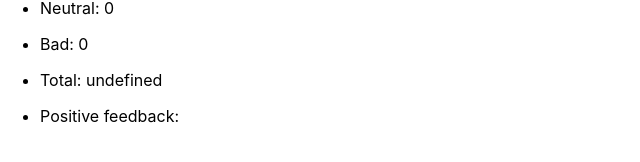
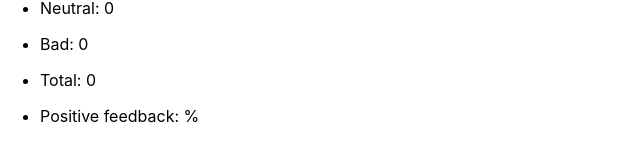
Before and after one commit to Balor1989/goit-react-hw-02-feedback, a React (Create React App) app: page / in a window 1280 px wide. Shown: the part 268-430 px from the top of the page, without its empty margins (0-640 px from the left). Built offline with nearby package versions, Linux system fonts and the light colour scheme.

Commit message:
adds onCountTotalFeedback

```diff
--- a/src/Feedback/Feedback.js
+++ b/src/Feedback/Feedback.js
@@ -12,20 +12,20 @@ class Feedback extends Component {
     }
 
     handleClick = (e) => {
-        console.log(e.currentTarget.name)
         this.setState((prevState) => {
-            console.log(prevState)
             return {
                 [e.target.name]: prevState[e.target.name] + 1,
             }
         })
     }
-
-
-
+    countTotalFeedback = () => {
+        const {good, bad, neutral} = this.state
+        return good + neutral + bad
+    }
 
     render() {
-        const {good, neutral, bad, total} = this.state
+        const { good, neutral, bad } = this.state
+
         return (
             <>
                 <Section title={'Please leave feedback!'}>
@@ -36,7 +36,8 @@ class Feedback extends Component {
                 </Section>
                 <Section title={'Statistics'}>
                     <Statistics
-                        options={[`Good: ${good} `, `Neutral: ${neutral}`, `Bad: ${bad}`, `Total: ${total}`, 'Positive feedback: ']} />
+                        options={[`Good: ${good} `, `Neutral: ${neutral}`, `Bad: ${bad}`]}
+                        onCountTotalFeedback={this.countTotalFeedback()}/>
                 </Section>
             </>
         )
--- a/src/Feedback/Statistics.js
+++ b/src/Feedback/Statistics.js
@@ -1,11 +1,17 @@
 
-const Statistics = ({options}) => (
+const Statistics = ({options, onCountTotalFeedback}) => (
     <ul>
         {options.map(option => (
             <li key={option}>
                 <p>{option}</p>
          </li>
-     ))}
+        ))}
+        <li>
+            <p>Total: {onCountTotalFeedback}</p>
+        </li>
+        <li>
+            <p>Positive feedback: {}%</p>
+        </li>
     </ul>
 )
 
```
